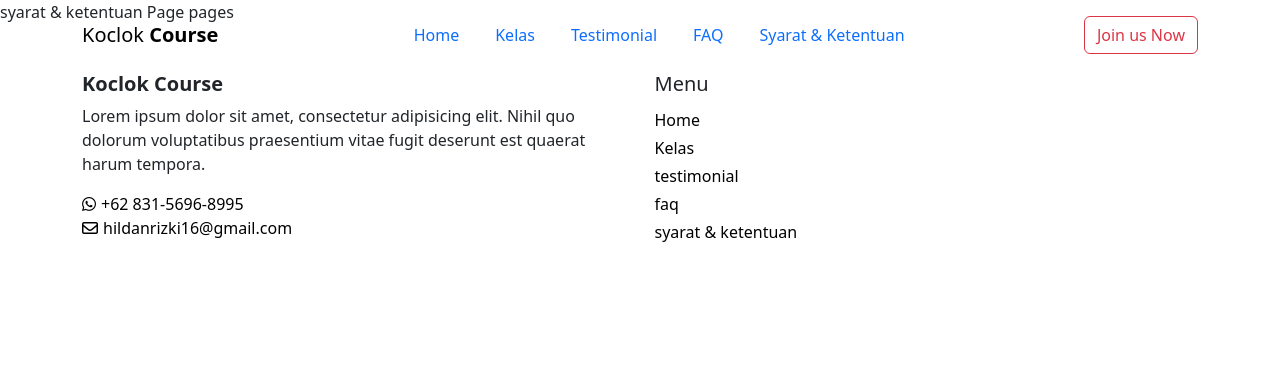
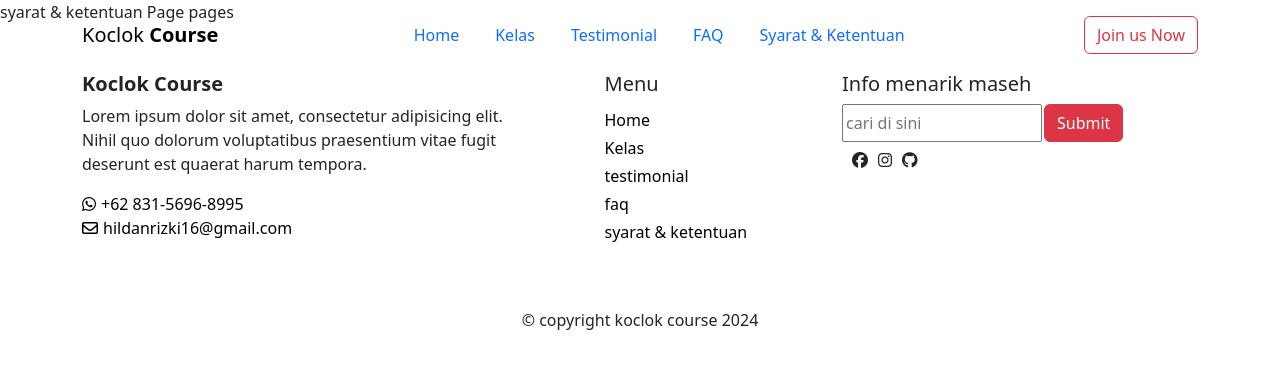
Before and after one commit to HildanRizkiBV2/reactjsx, a React (Vite) app: page /reactjsx/syaratketen in a window 1280 px wide. Shown: the top 368 px of the page. Built offline with nearby package versions, Linux system fonts and the light colour scheme.

Commit message:
update footer & navbar

```diff
--- a/components/FooterWeb.jsx
+++ b/components/FooterWeb.jsx
@@ -2,17 +2,19 @@ import { Link } from 'react-router-dom'
 import { Row ,Container ,Nav ,Col } from 'react-bootstrap';
 import { navLinks } from '../src/data/index.js';
 import { NavLink } from 'react-router-dom';
+import Form from 'react-bootstrap/Form';
+import InputGroup from 'react-bootstrap/InputGroup';
 
 const FooterWeb = () => {
   return(
     <div className="footer mb-3">
       <Container>
-        <Row>
-          <Col>
+        <Row className="d-flex justify-content-between">
+          <Col lg="5">
             <h5 className="pt-5 fw-bold">Koclok <span>Course</span></h5>
             <p className="disc">Lorem ipsum dolor sit amet, consectetur adipisicing elit. Nihil quo dolorum voluptatibus praesentium vitae fugit deserunt est quaerat harum tempora.</p>
             <div className="no">
-              <Link className="text-decoration-none">
+              <Link to="https://wa.me/+6283156968995?text=bang%20saya%20mau%20bertanya" className="text-decoration-none">
                 <i className="fa-brands fa-whatsapp "></i>
                 <p className="m-0">+62 831-5696-8995</p>
               </Link>
@@ -24,16 +26,29 @@ const FooterWeb = () => {
               </Link>
             </div>
           </Col>
-          <Col className="d-flex flex-column menu gap-1">
+          <Col className="d-flex flex-column col-lg-2 col menu gap-1">
             <h5 className="pt-5 ">Menu</h5>
             <Link to="/reactjsx/">Home</Link>
             <Link to="/reactjsx/kelas">Kelas</Link>
             <Link to="/reactjsx/testimonial">testimonial</Link>
             <Link to="/reactjsx/faq">faq</Link>
             <Link to="/reactjsx/syarken">syarat & ketentuan</Link>
+           </Col>
+          <Col lg="4">
+          <h5 className="pt-5">Info menarik maseh</h5>
+          <div className="info">
+            <input type="text" placeholder="cari di sini"></input>
+            <button className="btn btn-danger">Submit</button>
+          </div>
+          <div className="sosmed  ">
+            <i className="fa-brands fa-facebook"></i>
+            <i className="fa-brands fa-instagram"></i>
+            <i className="fa-brands fa-github"></i>
+          </div>
           </Col>
         </Row>
       </Container>
+      <p className="d-flex justify-content-center p-3 mt-5" > © copyright koclok course 2024</p>
     </div>
     )
 }
--- a/src/main.css
+++ b/src/main.css
@@ -87,3 +87,17 @@ header {
   grid-template-columns:repeat(auto-fit,minmax(300px,1fr));
   gap:5px;
 }
+.footer .info {
+  display:flex;
+  gap:2px;
+}
+.footer .info input {
+  width:200px;
+  height:100;
+}
+.footer .sosmed{
+  display:flex;
+  margin:5px;
+  column-gap:10px;
+  padding:5px;
+}
```
